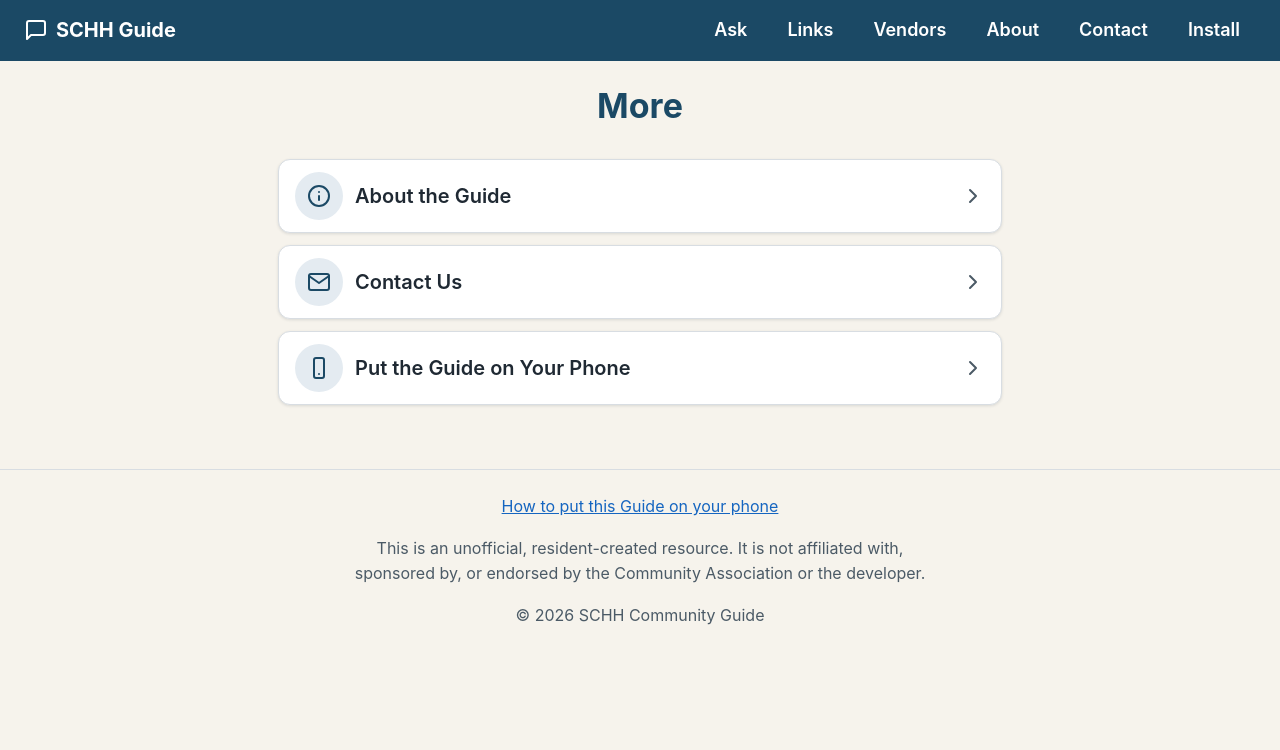
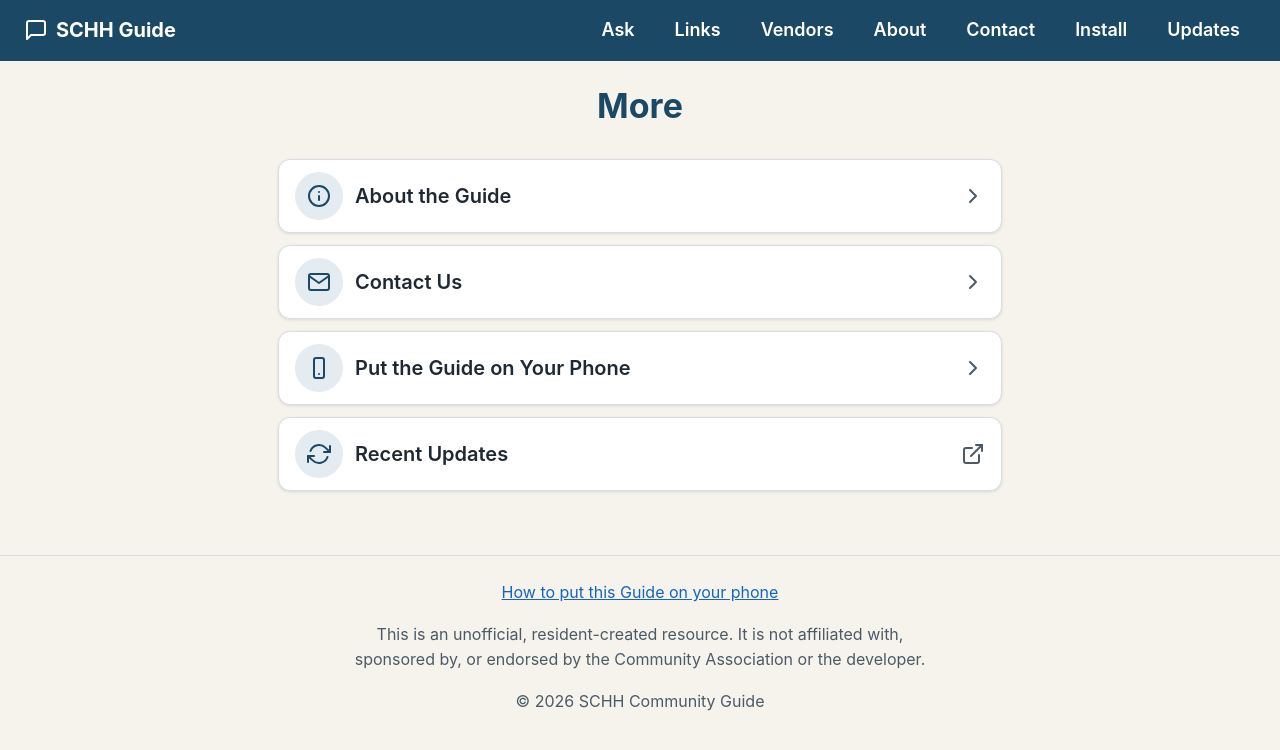
Before and after one commit to rsnyder/schh-info, a Jekyll site: the page built from more/index.html, in a window 1280 px wide. Shown: the top 750 px of the page. Built offline with Jekyll 4.4.1, drawn with Linux system fonts in a browser that asks for light colours.

Commit message:
More menu: add Recent Updates as a fourth option
Links to the Community Guide's Recent Updates page, which lists sources
added, updated or removed from the knowledge base so residents can see
what is behind a recent answer.

The page lives on chat.schh.info, outside the PWA's "/" scope. Opening an
out-of-scope URL from an installed standalone app can replace the app
window with no back button, so nav entries now take an optional
`external: true`: those render target="_blank" rel="noopener", swap the
chevron for the external-link glyph, and carry an "(opens in a new tab)"
note for screen readers. Internal entries are byte-identical to before.

The tab bar needs no change — it derives its active state from
`page.url == m.url`, which an external URL never matches, which is right:
the link leaves the site.

NOT SAFE TO PUSH YET: https://chat.schh.info/sources/updates.html is
currently 404. src.publish_updates has to run on the droplet first (it is
a daily_update step, cron 06:00 ET), which requires deploying the
schh-community-guide change that adds it. Confirm the URL returns 200
before pushing this.

Co-Authored-By: Claude Opus 5 (1M context) <noreply@anthropic.com>

```diff
--- a/_config.yml
+++ b/_config.yml
@@ -61,6 +61,14 @@ nav:
       short: "Install"
       url: "/install/"
       icon: "smartphone"
+    # Lives on chat.schh.info, outside the PWA scope, so it is marked
+    # external — the templates open those in a browser tab rather than
+    # replacing the installed app's window, which has no back button.
+    - text: "Recent Updates"
+      short: "Updates"
+      url: "https://chat.schh.info/sources/updates.html"
+      icon: "refresh"
+      external: true
 
 # -----------------------------------------------
 # About page  (long-form copy lives in _data/about.yml)
--- a/_includes/topbar.html
+++ b/_includes/topbar.html
@@ -10,7 +10,7 @@
         {% endunless %}
         {% endfor %}
         {% for link in site.nav.more %}
-        <a href="{{ link.url }}"{% if page.url == link.url %} aria-current="page"{% endif %}>{{ link.short | default: link.text }}</a>
+        <a href="{{ link.url }}"{% if link.external %} target="_blank" rel="noopener"{% endif %}{% if page.url == link.url %} aria-current="page"{% endif %}>{{ link.short | default: link.text }}</a>
         {% endfor %}
     </nav>
 </header>
--- a/more/index.html
+++ b/more/index.html
@@ -12,10 +12,15 @@ description: "More pages from the SCHH Community Guide."
     <ul class="more-list">
         {% for link in site.nav.more %}
         <li>
-            <a href="{{ link.url }}">
+            <a href="{{ link.url }}"{% if link.external %} target="_blank" rel="noopener"{% endif %}>
                 <span class="icon-badge">{% include icon.html name=link.icon %}</span>
                 <span class="more-list-text">{{ link.text }}</span>
+                {% if link.external %}
+                {% include icon.html name="external-link" class="more-list-chevron" %}
+                <span class="visually-hidden">(opens in a new tab)</span>
+                {% else %}
                 {% include icon.html name="chevron-right" class="more-list-chevron" %}
+                {% endif %}
             </a>
         </li>
         {% endfor %}
```
